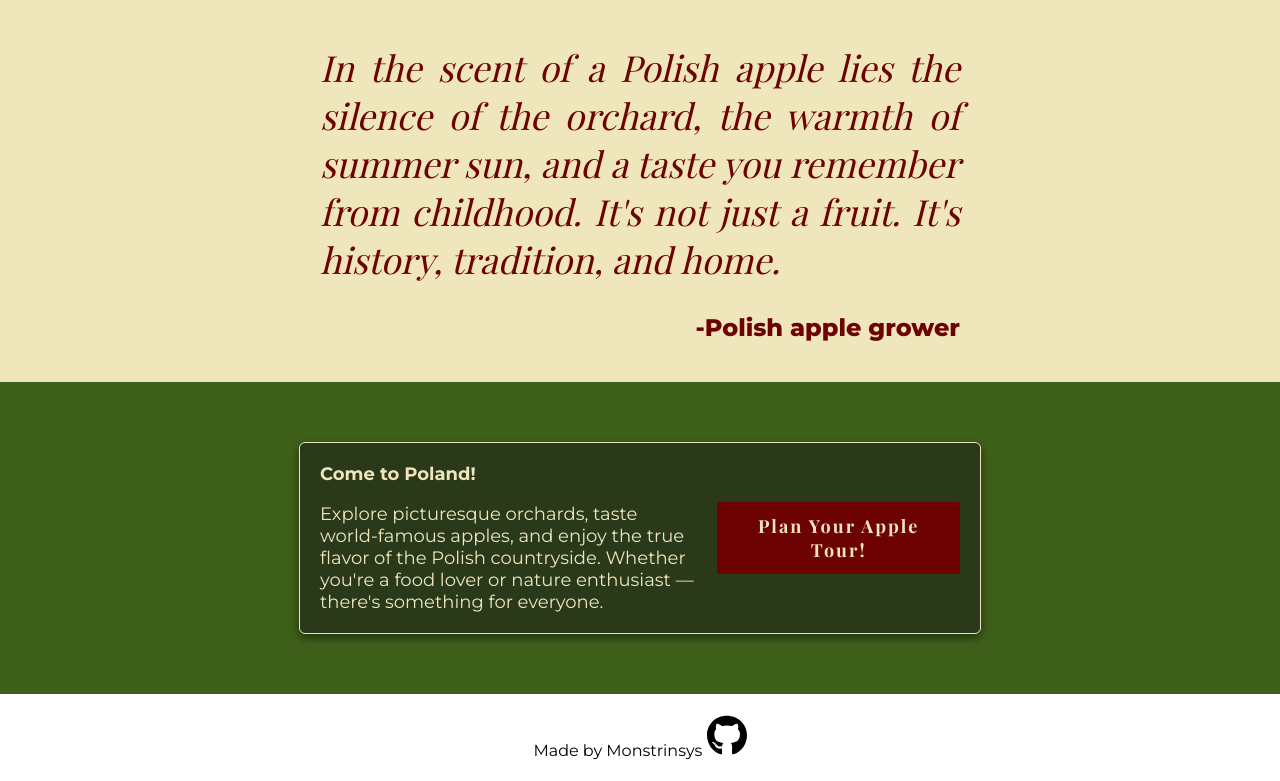
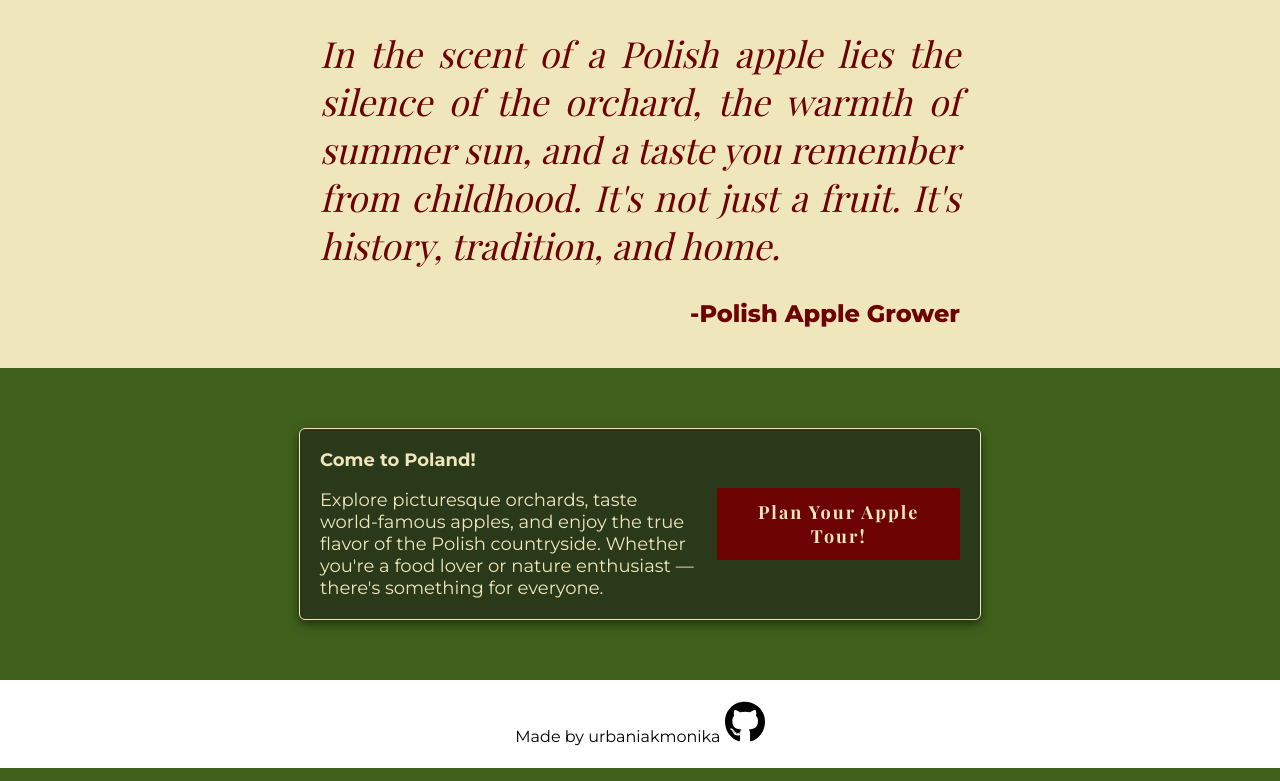
Before and after one commit to urbaniakmonika/landing_page_apples, a plain HTML site: page index.html in a window 1280 px wide. Shown: the part 1098-1879 px from the top of the page. Drawn offline with nearby package versions, Linux system fonts and the light colour scheme; a web font is replaced by a local one.

Commit message:
add footer

```diff
--- a/css.css
+++ b/css.css
@@ -130,7 +130,7 @@ li a:hover {
 }
 
 .box img {
-    width: 220px;
+    width: 200px;
     border-radius: 4px;
 }
 .box {
--- a/index.html
+++ b/index.html
@@ -58,7 +58,7 @@
         </div>
 
         <div class="quotation-section">
-            <blockquote><h2>In the scent of a Polish apple lies the silence of the orchard, the warmth of summer sun, and a taste you remember from childhood. It's not just a fruit. It's history, tradition, and home.</h2><p>-Polish apple grower </p></blockquote>
+            <blockquote><h2>In the scent of a Polish apple lies the silence of the orchard, the warmth of summer sun, and a taste you remember from childhood. It's not just a fruit. It's history, tradition, and home.</h2><p>-Polish Apple Grower </p></blockquote>
         </div>
 
         <div class="cta-section">
@@ -74,7 +74,7 @@
 
     <footer>
         <div class="footer">
-            <p>Made by Monstrinsys <a href="https://github.com/urbaniakmonika" target="_blank">
+            <p>Made by urbaniakmonika <a href="https://github.com/urbaniakmonika" target="_blank">
             <img src="assets/logo/github-brands.svg"></a>
             </p>
         </div>
```
